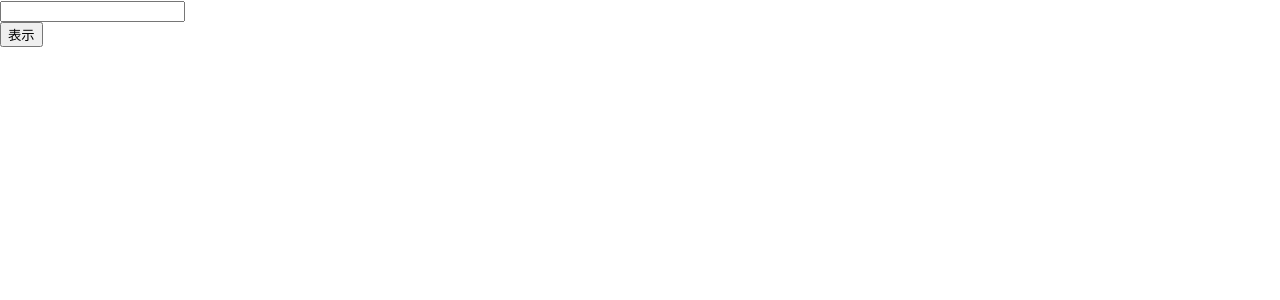
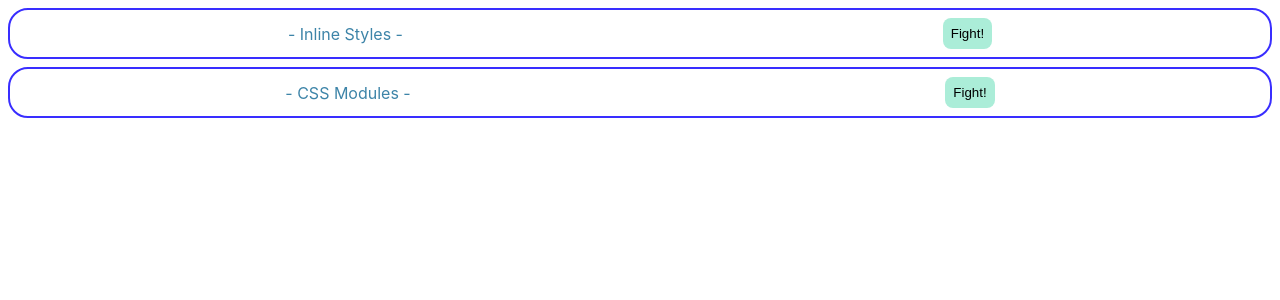
Before and after one commit to nakashi120/udemy-react-stepup, a React (Create React App) app: page / in a window 1280 px wide. Shown: the top 300 px of the page. Built offline with nearby package versions, Linux system fonts and the light colour scheme.

Commit message:
css module

```diff
--- a/package.json
+++ b/package.json
@@ -6,6 +6,7 @@
     "@testing-library/jest-dom": "^5.11.4",
     "@testing-library/react": "^11.1.0",
     "@testing-library/user-event": "^12.1.10",
+    "node-sass": "^5.0.0",
     "react": "^17.0.1",
     "react-dom": "^17.0.1",
     "react-scripts": "4.0.3",
--- a/src/App.js
+++ b/src/App.js
@@ -1,30 +1,12 @@
-import React, { useState, useCallback, useMemo } from "react"
-import { ChildArea } from "./ChildArea"
+import React from "react"
+import { InlineStyle } from "./components/InlineStyle"
+import { CssModules } from "./components/CssModules"
 
 function App() {
-  console.log("App")
-  const [text, setText] = useState("")
-  const [open, setOpen] = useState(false)
-
-  const onChangeText = (e) => {
-    setText(e.target.value)
-  }
-
-  const onClickOpen = () => {
-    setOpen(!open)
-  }
-
-  const onClickClose = useCallback(() => setOpen(false), [setOpen])
-
-  const temp = useMemo(() => 1 + 3, [])
-  console.log(temp)
-
   return (
     <>
-      <input value={text} onChange={onChangeText} />
-      <br />
-      <button onClick={onClickOpen}>表示</button>
-      <ChildArea open={open} onClickClose={onClickClose} />
+      <InlineStyle />
+      <CssModules />
     </>
   )
 }
--- a/src/ChildArea.jsx
+++ /dev/null
@@ -1,28 +0,0 @@
-import { memo } from "react"
-
-const style = {
-  width: "100%",
-  height: "200px",
-  backgroundColor: "khaki",
-}
-
-export const ChildArea = memo((props) => {
-  const { open, onClickClose } = props
-  console.log("ChildAreaがレンダリングされた!")
-
-  const data = [...Array(100).keys()]
-  data.forEach(() => {
-    console.log("...")
-  })
-
-  return (
-    <>
-      {open ? (
-        <div style={style}>
-          <p>子コンポーネント</p>
-          <button onClick={onClickClose}>閉じる</button>
-        </div>
-      ) : null}
-    </>
-  )
-})
--- /dev/null
+++ b/src/components/CssModules.jsx
@@ -0,0 +1,10 @@
+import classes from "./CssModules.module.scss"
+
+export const CssModules = () => {
+  return (
+    <div className={classes.container}>
+      <p className={classes.title}>- CSS Modules -</p>
+      <button className={classes.button}>Fight!</button>
+    </div>
+  )
+}
--- /dev/null
+++ b/src/components/CssModules.module.scss
@@ -0,0 +1,21 @@
+.container {
+  border: solid 2px #392eff;
+  border-radius: 20px;
+  padding: 8px;
+  margin: 8px;
+  display: flex;
+  justify-content: space-around;
+  align-items: center;
+}
+
+.title {
+  margin: 0;
+  color: #3d84a8;
+}
+
+.button {
+  background-color: #abedd8;
+  border: none;
+  padding: 8px;
+  border-radius: 8px;
+}
--- /dev/null
+++ b/src/components/InlineStyle.jsx
@@ -0,0 +1,28 @@
+export const InlineStyle = () => {
+  const containerStyle = {
+    border: "solid 2px #392eff",
+    borderRadius: "20px",
+    padding: "8px",
+    margin: "8px",
+    display: "flex",
+    justifyContent: "space-around",
+    alignItems: "center",
+  }
+  const titleStyle = {
+    margin: 0,
+    color: "#3d84a8",
+  }
+  const buttonStyle = {
+    backgroundColor: "#abedd8",
+    border: "none",
+    padding: "8px",
+    borderRadius: "8px",
+  }
+
+  return (
+    <div style={containerStyle}>
+      <p style={titleStyle}>- Inline Styles -</p>
+      <button style={buttonStyle}>Fight!</button>
+    </div>
+  )
+}
```
Also changed, not shown: 1 other file (tests, documents, lock files or other folders).
